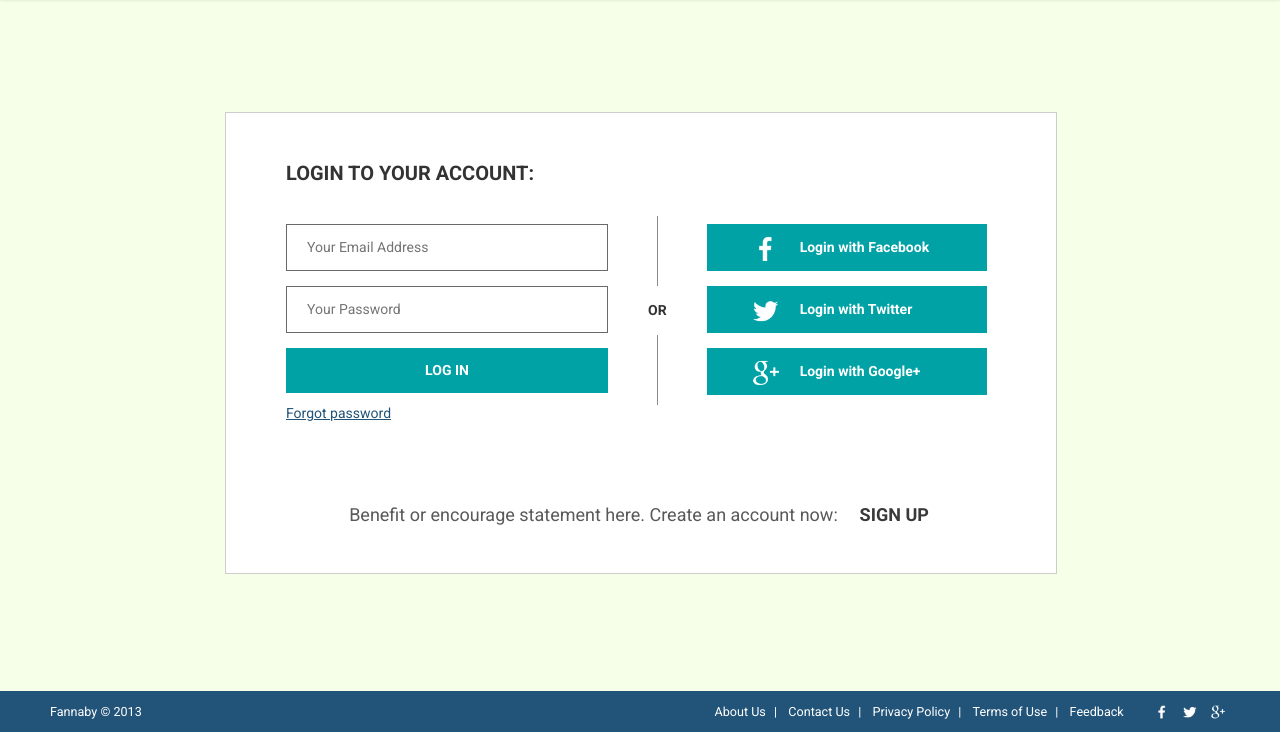
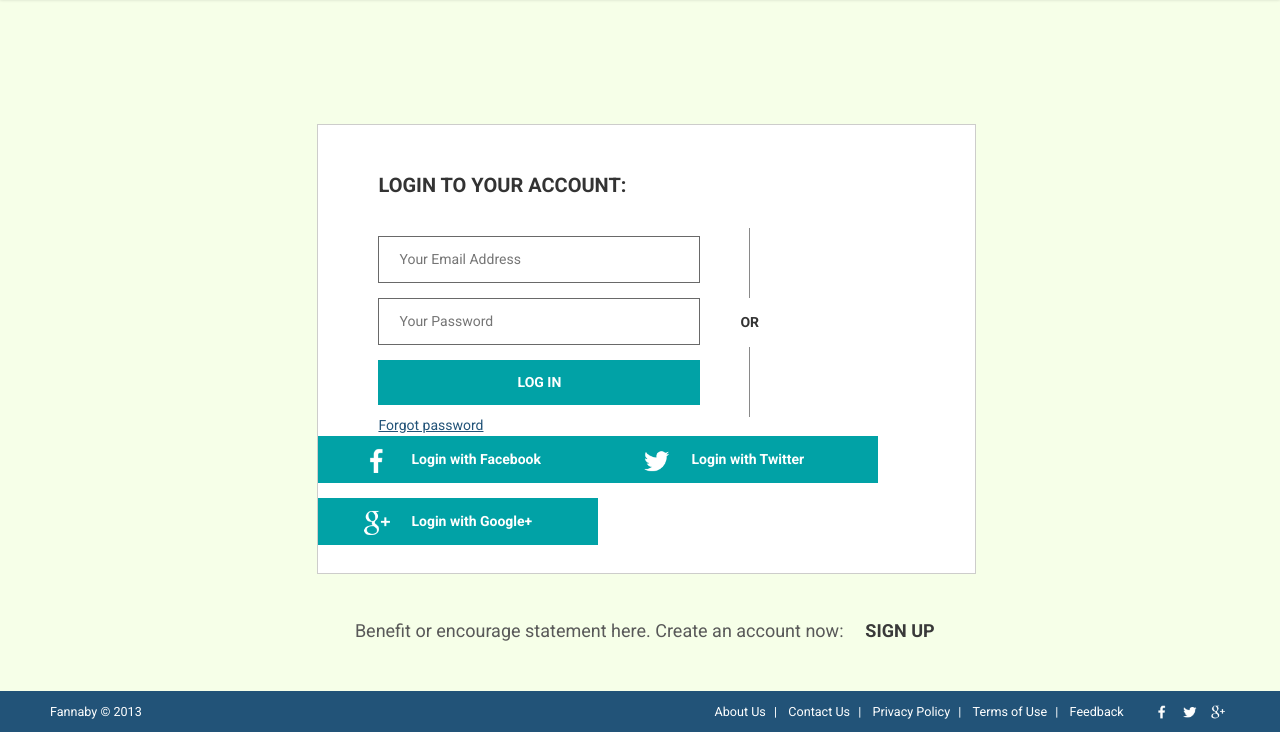
Before and after one commit to movila/turbo-avenger, a PHP site: page /login.html in a window 1280 px wide. Shown: the part 68-800 px from the top of the page. Run offline with PHP 8.4, Linux system fonts and the light colour scheme; style sheets or scripts are compiled from the project's sources; some libraries are stand-ins or nearby versions.

Commit message:
fixed login
Please see it again.

```diff
--- a/fannaby/less/login.less
+++ b/fannaby/less/login.less
@@ -7,12 +7,12 @@
 .mainContainer > .centerPanel{
 	/* vertical and horizontal align centre*/
 	position: absolute;
-	width: 830px;
-	height:460px;
-	top: 50%;
-	margin-top: -220px;
-	left: 50%;
-	margin-left: -415px;
+	width: 57%;
+	height:56%;
+	top: 24%;
+	//margin-top: -220px;
+	left: 22%;
+	//margin-left: -415px;
 	background: @true-white;
 	border: 1px solid @silver;
 }
@@ -95,7 +95,7 @@
 
 .mainContainer > .centerPanel > .pFooter{
 	text-align: center;
-	margin-top: 80px;
+	margin-top: 60px;
 }
 .mainContainer > .centerPanel > .pFooter >h1{
 	font-size: 18px;
--- a/fannaby/login.html
+++ b/fannaby/login.html
@@ -25,12 +25,12 @@
         </header>
 
 		<div class="mainContainer">
-			<div class="centerPanel">
-				<div class="pHeader">
+			<div class="centerPanel clearfix">
+				<div class="pHeader clearfix">
 					<h1>LOGIN TO YOUR ACCOUNT:</h1>
 				</div>
 				<div class="container clearfix">
-				<div class="loginForm">
+				<div class="loginForm clearfix">
 					<form action="welcome.html" autocomplete="on">
 						<input type="email" name="email" placeholder="Your Email Address">
 						<input type="password" name="pwd" placeholder="Your Password">
@@ -39,13 +39,13 @@
 					<a href="password.html">Forgot password</a>
 				</div>
 				<span class="orLine">OR</span>
-				<div class="socialLogin">
+				<div class="socialLogin clearfix">
 					<a class="btn" href="welcome.html"><img alt"Facebook Logo" src="./img/social/facebook-64.png" /> Login with Facebook</a>
 					<a class="btn" href="welcome.html"><img alt"Facebook Logo" src="./img/social/twitter-64.png" /> Login with Twitter</a>
 					<a class="btn" href="welcome.html"><img alt"Facebook Logo" src="./img/social/google-64.png" /> Login with Google+</a>
 				</div>
 				</div>
-				<div class="pFooter">
+				<div class="pFooter clearfix">
 					<h1>Benefit or encourage statement here. Create an account now: &nbsp&nbsp&nbsp</h1><a href="signup.html">SIGN UP</a>
 				</div>
 			<!-- end .loginPanel --></div>
```
